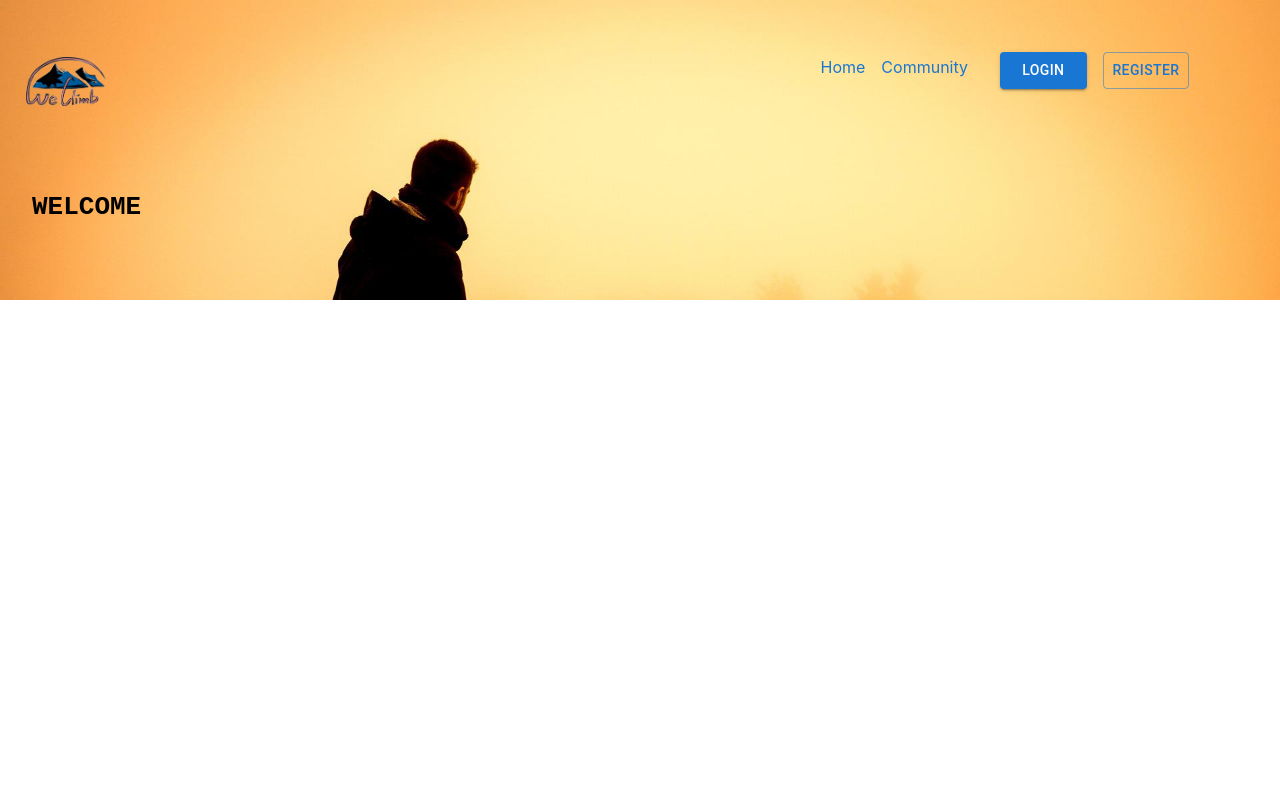
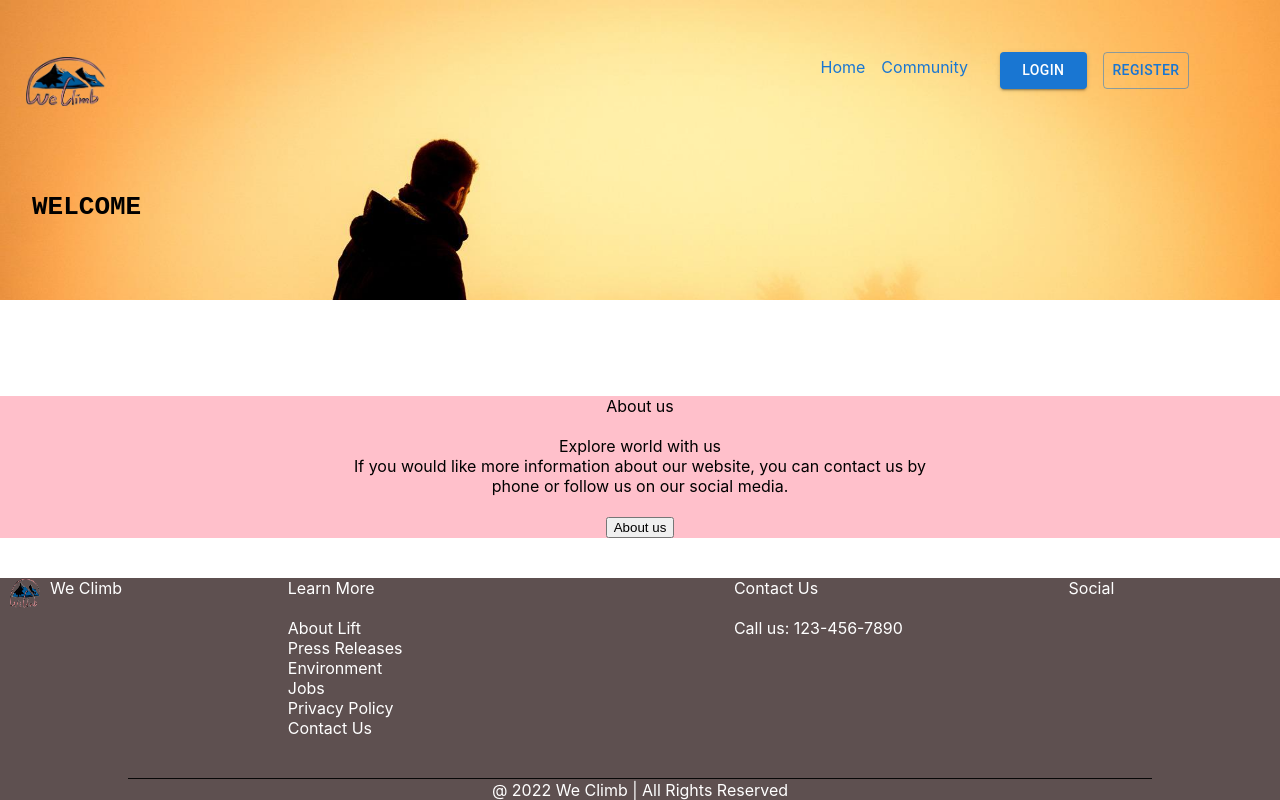
Before and after one commit to williamzeming/csit321, a React (Create React App) app in the folder webapp/: page / in a window 1280 px wide. Built offline with nearby package versions, Linux system fonts and the light colour scheme.

Commit message:
Changes for js home footer

```diff
--- a/webapp/src/page/Home.css
+++ b/webapp/src/page/Home.css
@@ -9,3 +9,55 @@
     background-size: 100%;
     background-repeat:no-repeat;
 }
+.backgroundBlack{
+    background-color: #5e5050;
+    color: white;
+    display: flex;
+    flex-direction: row;
+    flex-grow: 1;
+}
+.backgroundBlack_firstColumn{
+    background-color: #5e5050;
+    color: white;
+    display: flex;
+    flex-direction: row;
+    flex-grow: 1;
+}
+.backgroundBlack_secondColumn{
+    background-color: #5e5050;
+    color: white;
+    display: flex;
+    flex-direction: row;
+    flex-grow: 2;
+}
+.backgroundBlack_thirdColumn{
+    background-color: #5e5050;
+    color: white;
+    display: flex;
+    flex-direction: row;
+    flex-grow: 1;
+}
+.backgroundBlack_fourthColumn{
+    background-color: #5e5050;
+    color: white;
+    display: flex;
+    flex-direction: row;
+    flex-grow: 1;
+}
+.backgroundBlack_row{
+    background-color: #5e5050;
+    color: white;
+    text-align: center;
+}
+.link-top{
+    width: 80%;
+    height: 1px;
+    border-top: solid #070707 1px;
+    margin-left:auto;
+    margin-right:auto;
+}
+footer{
+    width: 100%;
+    position: absolute;
+    bottom: 0;
+}
--- a/webapp/src/page/Home.js
+++ b/webapp/src/page/Home.js
@@ -20,7 +20,6 @@ const Item = styled(Paper)(({theme}) => ({
 }));
 
 
-
 const url = "http://localhost:";
 
 class Home extends React.Component {
@@ -40,24 +39,24 @@ class Home extends React.Component {
     }
 
     render() {
-        return <div className={"backgroundIMG"}>
-            <Box sx={{flexGrow: 1}} >
+        return <div>
+            <Box sx={{flexGrow: 1}} className={"backgroundIMG"}>
                 <Grid>
                     <br/>
                 </Grid>
                 <Stack spacing={2} alignItems={"center"}>
                     <Grid container spacing={4}>
                         <Grid item xs>
-                            <img src={logo} width={80} style={{paddingLeft:10}} className={"center"}/>
+                            <img src={logo} width={80} style={{paddingLeft: 10}} className={"center"}/>
                         </Grid>
                         <Grid item xs={6}>
                             <Stack spacing={2} direction="row" justifyContent={"right"} className={"center"}>
-                                <Link to="/" underline="hover" >Home</Link>
+                                <Link to="/" underline="hover">Home</Link>
                                 <Link to="/" underline="hover">Community</Link>
                             </Stack>
                         </Grid>
                         <Grid item xs>
-                            <Stack  direction="row">
+                            <Stack direction="row">
                                 <Stack spacing={2} direction="row" justifyContent={"left"}>
                                     <Button fullWidth variant="contained" href={"/Login"}>
                                         Login
@@ -90,6 +89,71 @@ class Home extends React.Component {
 
                 </Grid>
             </Box>
+            {/*footer*/}
+            <footer>
+                <Grid style={{background: "pink"}}>
+                    <Grid textAlign={"center"}>
+                        About us
+                    </Grid>
+                    <br/>
+                    <Grid textAlign={"center"}>
+                        Explore world with us
+                    </Grid>
+                    <Grid textAlign={"center"}>
+                        If you would like more information about our website, you can contact us by
+                        <br/>
+                        phone or follow us on our social media.
+                    </Grid>
+                    <br/>
+                    <Grid textAlign={"center"}>
+                        <button>
+                            About us
+                        </button>
+
+                    </Grid>
+                </Grid>
+
+                <br/>
+                <br/>
+                <Grid className={"backgroundBlack"}>
+                    <Grid className={"backgroundBlack_firstColumn"}>
+                        <img src={logo} width={30} height={30} style={{paddingRight: 10,paddingLeft:10}} />
+                            We Climb
+                    </Grid>
+                    <Grid className={"backgroundBlack_secondColumn"}>
+                        Learn More
+                        <br/>
+                        <br/>
+                        About Lift
+                        <br/>
+                        Press Releases
+                        <br/>
+                        Environment
+                        <br/>
+                        Jobs
+                        <br/>
+                        Privacy Policy
+                        <br/>
+                        Contact Us
+                    </Grid>
+                    <Grid className={"backgroundBlack_thirdColumn"}>
+                        Contact Us
+                        <br/>
+                        <br/>
+                        Call us:    123-456-7890
+                    </Grid>
+                    <Grid className={"backgroundBlack_fourthColumn"}>
+                        Social
+                    </Grid>
+                </Grid>
+                <Grid className={"backgroundBlack_row"}>
+                    <br/>
+                    <br/>
+                    <div className="link-top"></div>
+                    @ 2022 We Climb | All Rights Reserved
+                </Grid>
+
+            </footer>
         </div>
 
     }
--- a/webapp/src/page/Register.js
+++ b/webapp/src/page/Register.js
@@ -98,7 +98,10 @@ class Register extends React.Component {
                 gender: text
             }
             axios.post(url + "5000/register", params).then((res) => {
-                console.log(res.data.error)
+                if(res.data.error==="already exists"){
+                    console.log(res.data.error)
+                }
+
                 window.open(url+"3000/Login")
             })
         }
```
